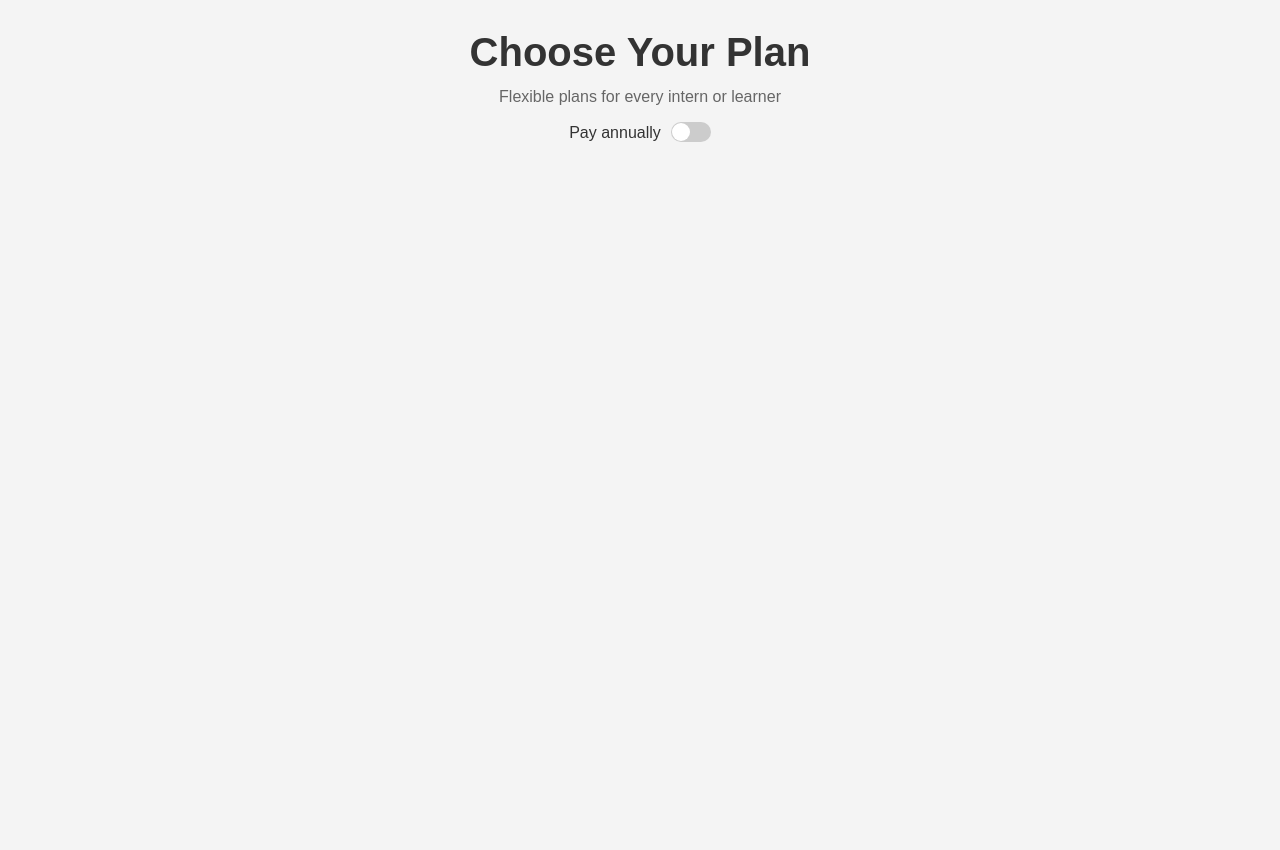
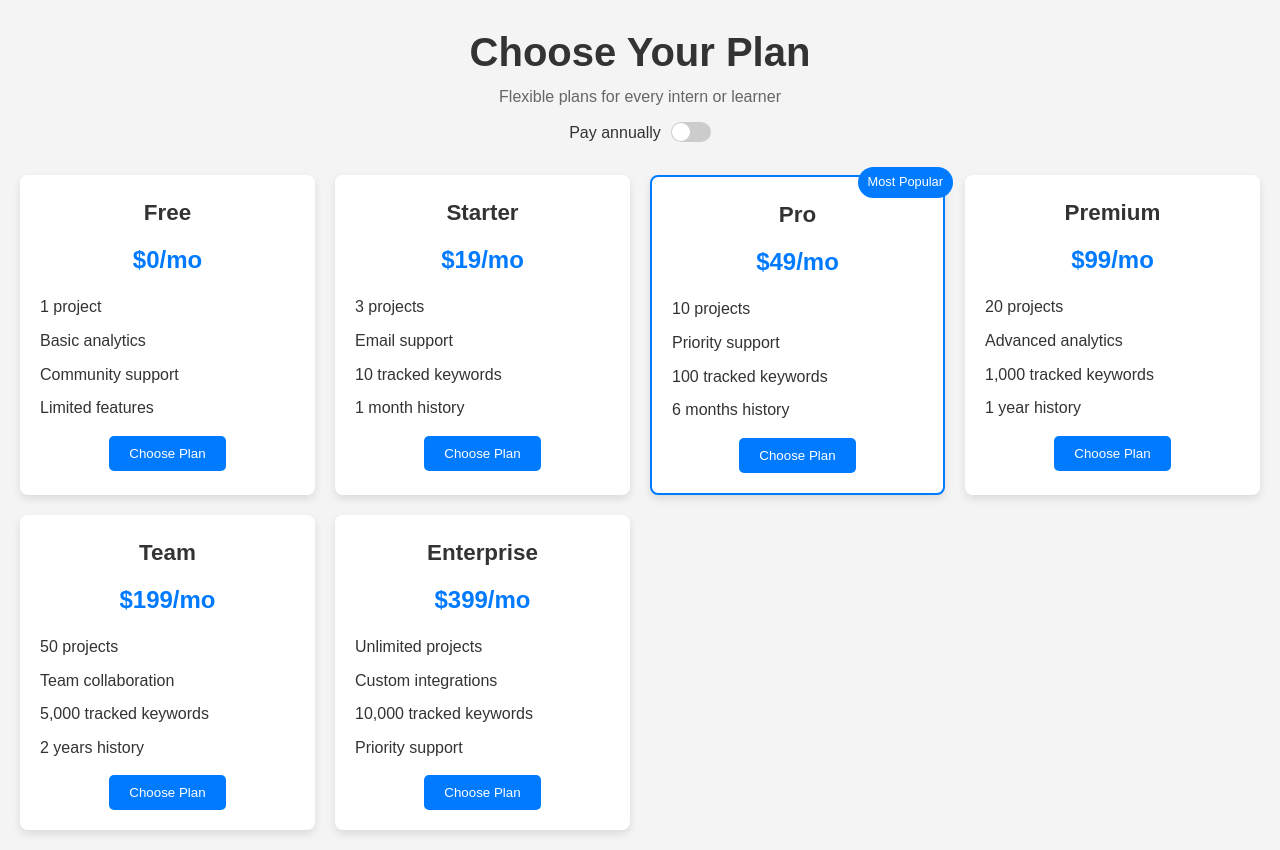
Before and after one commit to zaidofficial/Internship-task-11, a plain HTML site: page index.html in a window 1280 px wide. Drawn offline with Linux system fonts and the light colour scheme.

Commit message:
Update style.css

```diff
--- a/style.css
+++ b/style.css
@@ -158,11 +158,13 @@ body {
 /* Animate on scroll */
 .card {
     opacity: 0;
-    transform: scale(0.95) translateX(50px);
-    transition: all 0.6s ease-out;
+    filter: blur(2px);
+    transform: translateX(-100%);
+    transition: all 1s;
 }
 
-.card.visible {
+.show {
     opacity: 1;
-    transform: scale(1) translateX(0);
+    filter: blur(0);
+    transform: translateX(0);
 }
```
